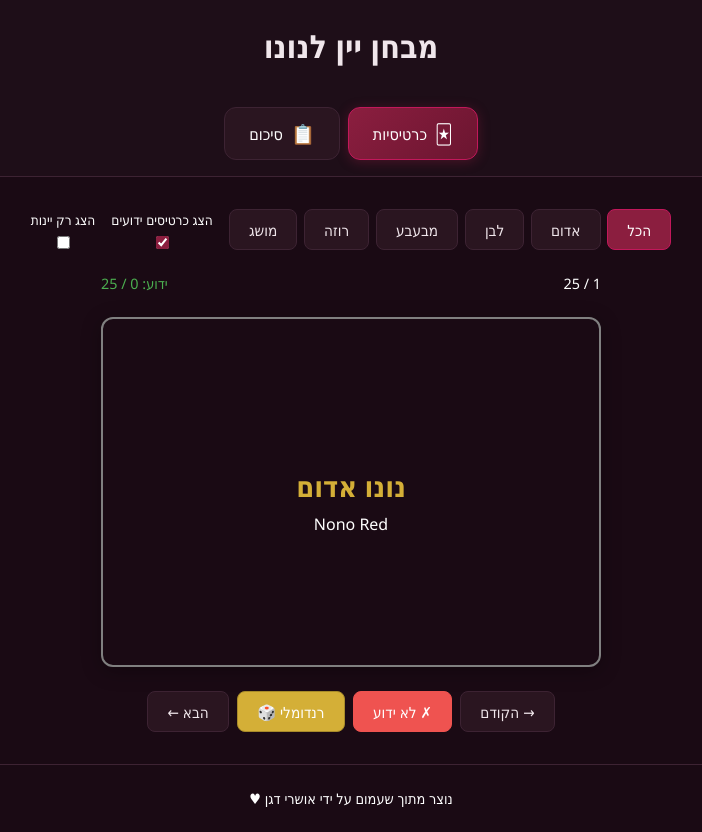
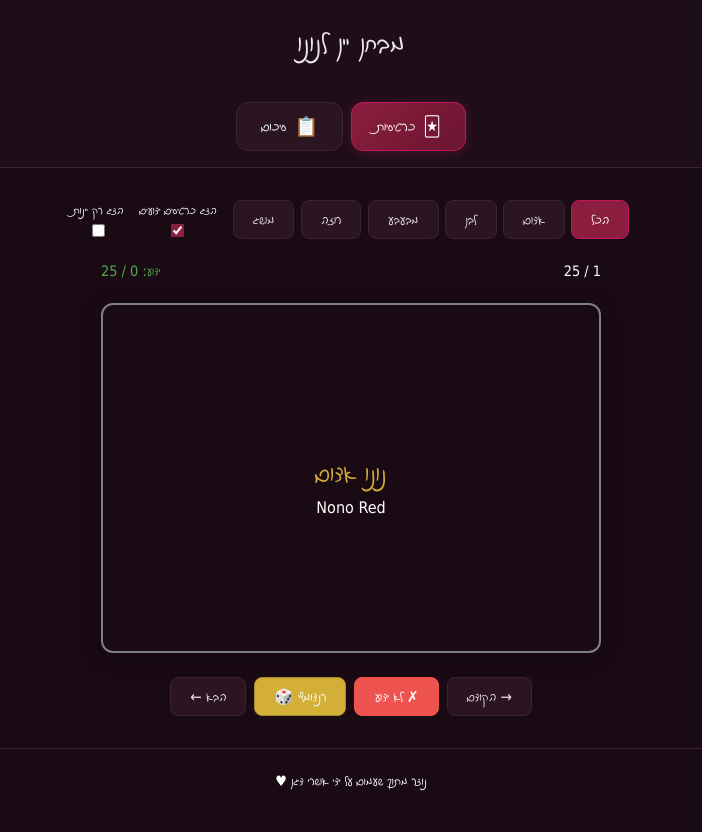
Before and after one commit to HelloIAmBanana/WineWebsite, a React (Vite) app: page / in a window 1280 px wide. Shown: the whole page, without its empty margins (289-991 px from the left). Built offline with nearby package versions, Linux system fonts and the light colour scheme.

Commit message:
Added font

```diff
--- a/src/App.css
+++ b/src/App.css
@@ -28,7 +28,7 @@
 }
 
 body {
-  font-family: "Segoe UI", Tahoma, Geneva, Verdana, sans-serif;
+  font-family: "Avshalom", Tahoma, Geneva, Verdana, sans-serif;
   background: var(--wine-dark);
   color: var(--wine-text);
   min-height: 100vh;
--- a/src/index.css
+++ b/src/index.css
@@ -20,3 +20,13 @@
 ::-webkit-scrollbar-thumb:hover {
     background: #555;
 }
+
+@font-face {
+    font-family: 'Avshalom';
+    font-style: normal;
+    font-weight: 300 800;
+    font-stretch: 75% 100%;
+    font-display: swap;
+    src: url(./assets/HeFont.woff2) format('woff2');
+    unicode-range: U+0307-0308, U+0590-05FF, U+200C-2010, U+20AA, U+25CC, U+FB1D-FB4F;
+}
```
Also changed, not shown: src/assets/HeFont.woff2 (added).
